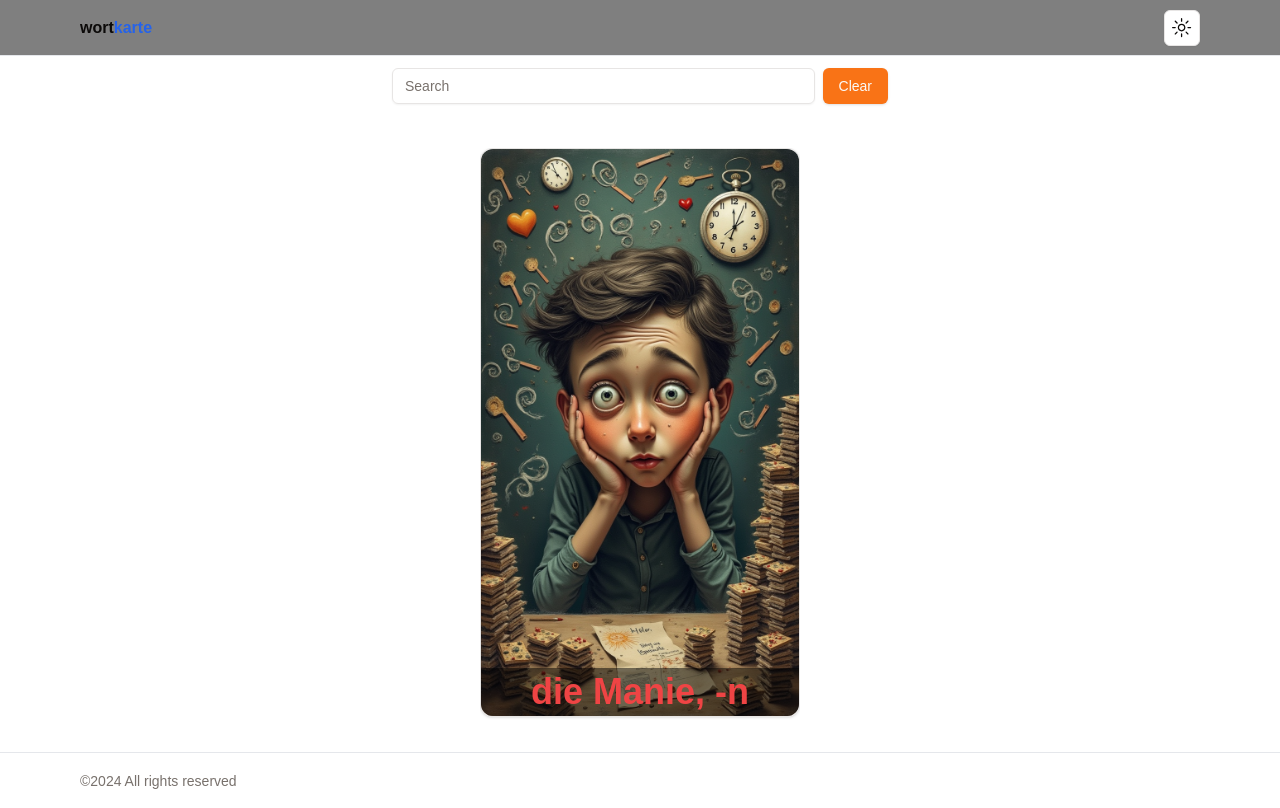
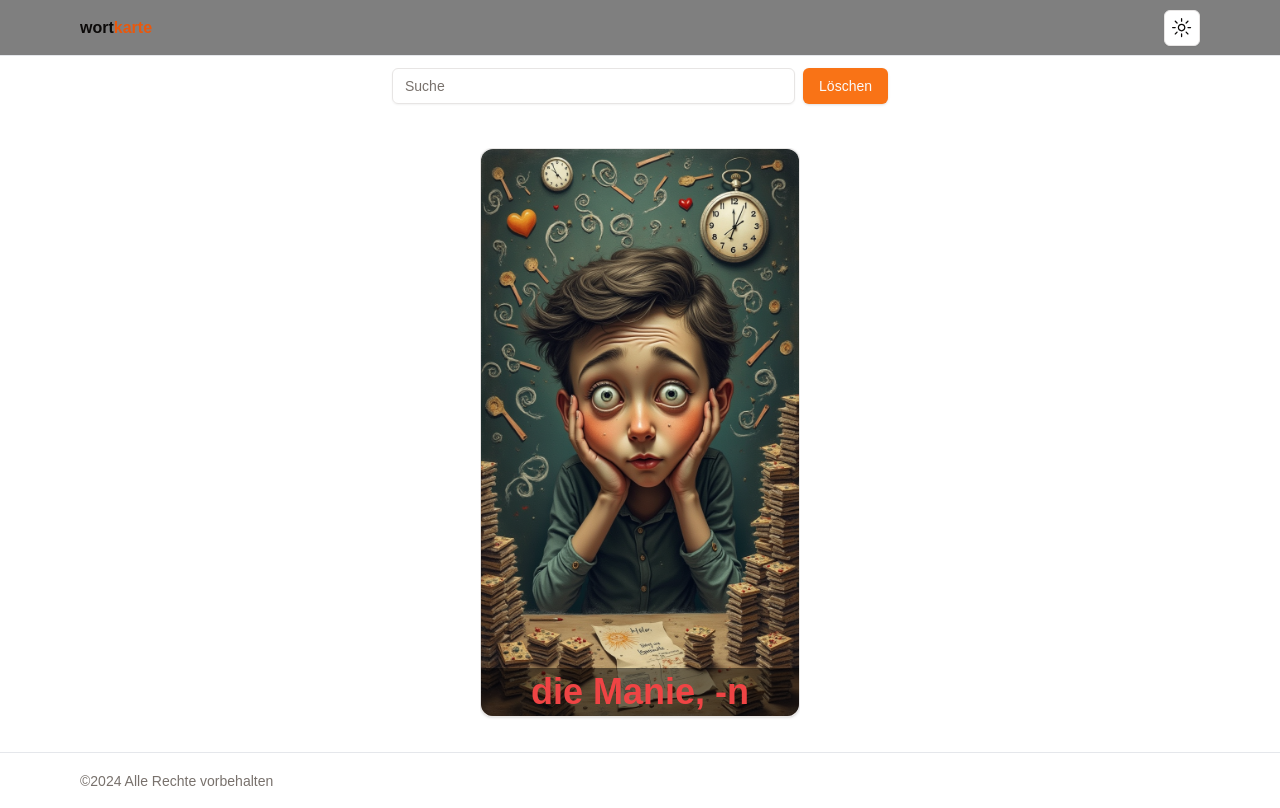
Before and after one commit to stoczec/wortkarte, a Next.js app: page / in a window 1280 px wide. Built offline with nearby package versions, Linux system fonts and the light colour scheme.

Commit message:
"Updated footer copyright text to German, changed navbar logo color, and translated search bar placeholder and button text to German."

```diff
--- a/src/components/footer.tsx
+++ b/src/components/footer.tsx
@@ -9,7 +9,7 @@ export const Footer = () => {
 					<div className="text-center md:text-left pb-2 md:pb-0">
 						<p className="text-sm text-muted-foreground">
 							&copy;
-							{new Date().getFullYear()} All rights reserved
+							{new Date().getFullYear()} Alle Rechte vorbehalten
 						</p>
 					</div>
 
--- a/src/components/navbar.tsx
+++ b/src/components/navbar.tsx
@@ -9,7 +9,7 @@ export const Navbar = async () => {
 			<MaxWidthWrapper>
 				<div className="flex h-14 items-center justify-between">
 					<Link href="/" className="flex z-40 font-semibold">
-						wort<span className="text-blue-600">karte</span>
+						wort<span className="text-orange-600">karte</span>
 					</Link>
 					<ModeToggle />
 				</div>
--- a/src/components/searchBar.tsx
+++ b/src/components/searchBar.tsx
@@ -12,11 +12,11 @@ export function SearchBar({
 		<div className="flex gap-2 py-3">
 			<Input
 				type="text"
-				placeholder="Search"
+				placeholder="Suche"
 				value={searchQuery}
 				onChange={e => setSearchQuery(e.target.value)}
 			/>
-			<Button onClick={() => setSearchQuery('')}>Clear</Button>
+			<Button onClick={() => setSearchQuery('')}>Löschen</Button>
 		</div>
 	)
 }
```
